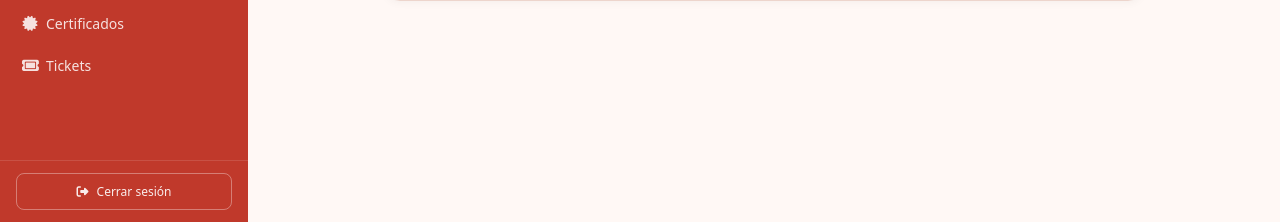
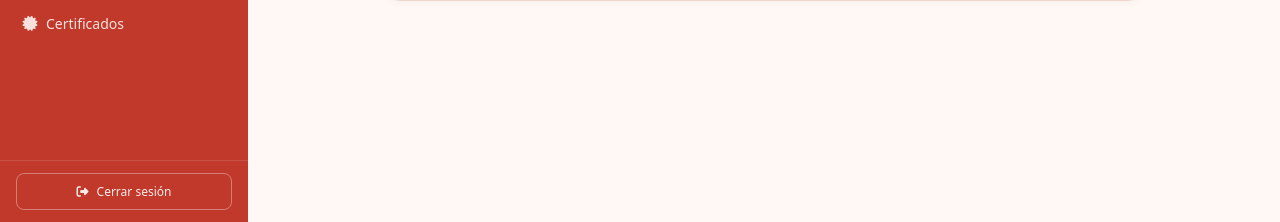
Before and after one commit to brbrbre/Casa-Monarca-Criptografia, a Django app: page /onboarding/ in a window 1280 px wide. Shown: the part 578-800 px from the top of the page. Run offline with Django 5.2, Linux system fonts and the light colour scheme; a user stored in the database is signed in; tables that the repository leaves empty hold one stand-in row (values such as "Sample post"); data that the repository does not hold is empty.

Commit message:
ocultar tickets por ahora

```diff
--- a/CriptoReto/templates/base.html
+++ b/CriptoReto/templates/base.html
@@ -475,11 +475,7 @@
           </a>
         </li>
         {% endif %}
-        <li>
-          <a href="{% url 'registros:ticket_list' %}" class="{% if request.resolver_match.url_name == 'ticket_list' or request.resolver_match.url_name == 'ticket_detail' %}active{% endif %}">
-            <i class="fa-solid fa-ticket"></i> Tickets
-          </a>
-        </li>
+
       </ul>
 
       {% endwith %}
```
